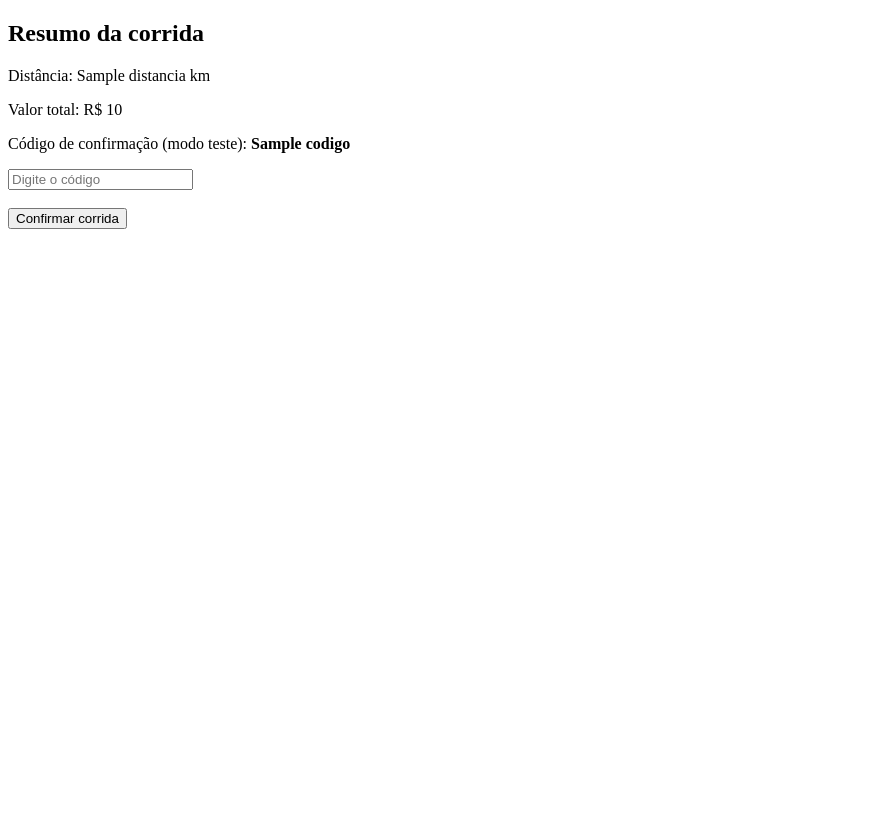
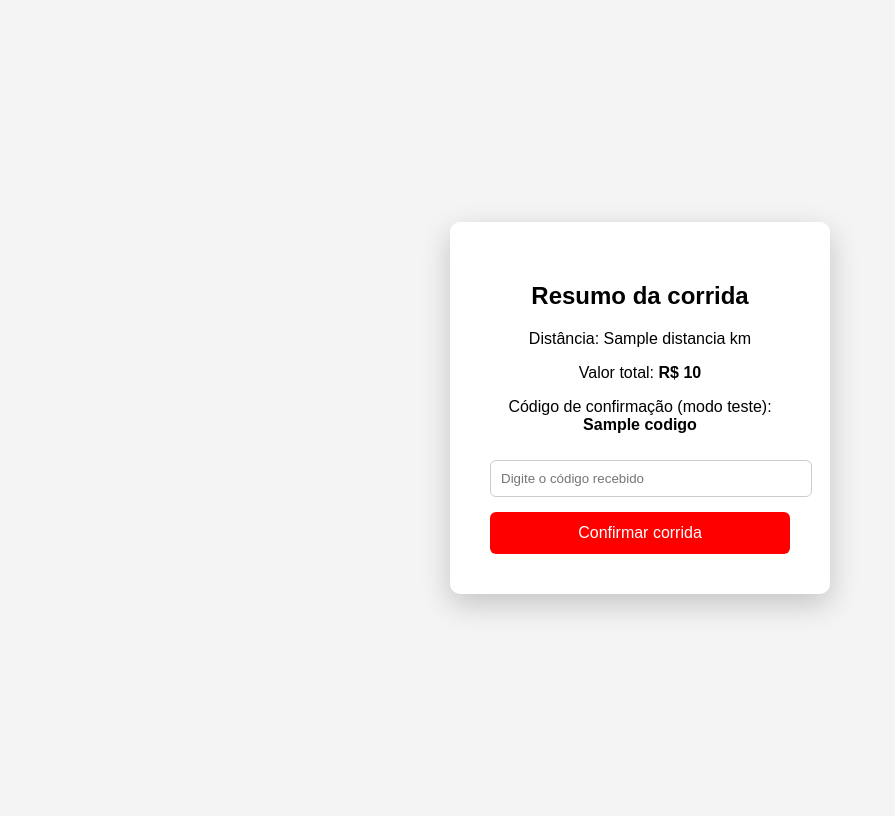
Before and after one commit to wagnermarzzo/motorista24h, a Flask app: template templates/confirmar_codigo.html in a window 1280 px wide. Shown: the whole page, without its empty margins (0-895 px from the left). Before the commit the page ends 229 px from the top, so only its background shows below. Run offline with Flask 3, Linux system fonts and the light colour scheme; the template is opened without the code that fills it: most values are stand-ins (such as "Sample title", 1, 10 or a date in 2020).

Commit message:
Update confirmar_codigo.html

```diff
--- a/templates/confirmar_codigo.html
+++ b/templates/confirmar_codigo.html
@@ -2,28 +2,81 @@
 <html>
 
 <head>
+<meta charset="UTF-8">
 <title>Confirmar corrida</title>
+
+<style>
+
+body{
+font-family:Arial;
+background:#f4f4f4;
+display:flex;
+justify-content:center;
+align-items:center;
+height:100vh;
+}
+
+.box{
+background:white;
+padding:40px;
+border-radius:10px;
+box-shadow:0 10px 30px rgba(0,0,0,0.2);
+text-align:center;
+width:300px;
+}
+
+input{
+width:100%;
+padding:10px;
+margin-top:10px;
+margin-bottom:15px;
+border:1px solid #ccc;
+border-radius:6px;
+}
+
+button{
+width:100%;
+padding:12px;
+background:red;
+color:white;
+border:none;
+border-radius:6px;
+font-size:16px;
+cursor:pointer;
+}
+
+button:hover{
+background:#cc0000;
+}
+
+</style>
+
 </head>
 
 <body>
+
+<div class="box">
 
 <h2>Resumo da corrida</h2>
 
 <p>Distância: {{distancia}} km</p>
 
-<p>Valor total: R$ {{valor}}</p>
+<p>Valor total: <b>R$ {{valor}}</b></p>
 
 <p>Código de confirmação (modo teste): <b>{{codigo}}</b></p>
 
-<form action="/confirmar" method="post">
+<form action="/confirmar" method="POST">
 
-<input name="codigo" placeholder="Digite o código">
+<input name="codigo" placeholder="Digite o código recebido" required>
 
-<br><br>
-
-<button type="submit">Confirmar corrida</button>
+<button type="submit">
+Confirmar corrida
+</button>
 
 </form>
 
+</div>
+
 </body>
+
 </html>
```
